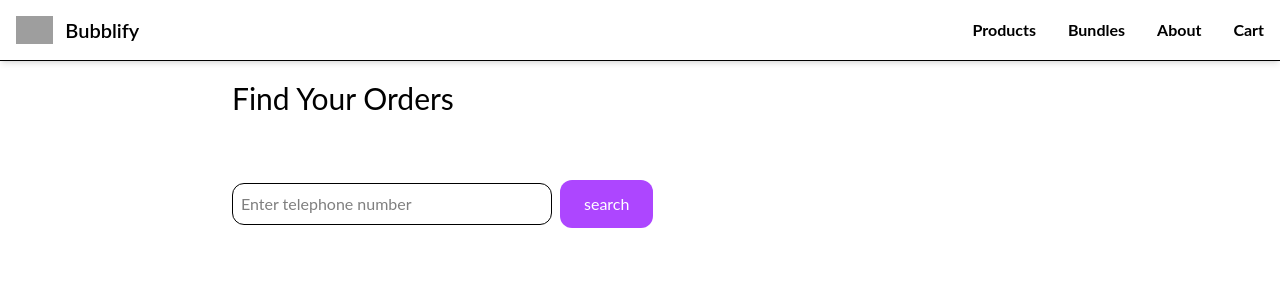
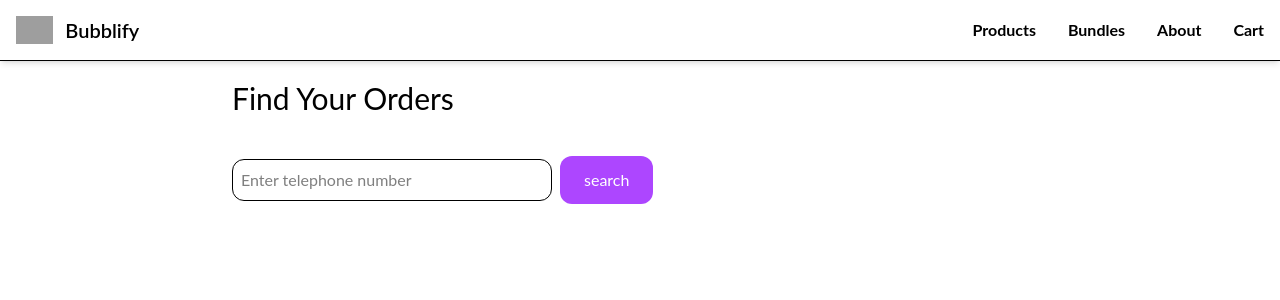
Before and after one commit to herdisheida/Bubblify, a Next.js app in the folder my-app/: page /orders in a window 1280 px wide. Shown: the top 300 px of the page. Built offline with nearby package versions, Linux system fonts and the light colour scheme; grey boxes are pictures that could not be loaded.

Commit message:
less space

```diff
--- a/my-app/components/OrderSearch.tsx
+++ b/my-app/components/OrderSearch.tsx
@@ -14,7 +14,7 @@ export default function OrderSearch() {
   }
 
   return (
-    <form onSubmit={handleSubmit} className="my-6">
+    <form onSubmit={handleSubmit} className="mb-6">
       <input
         value={telephone}
         onChange={(e) => setTelephone(e.target.value)}
```
